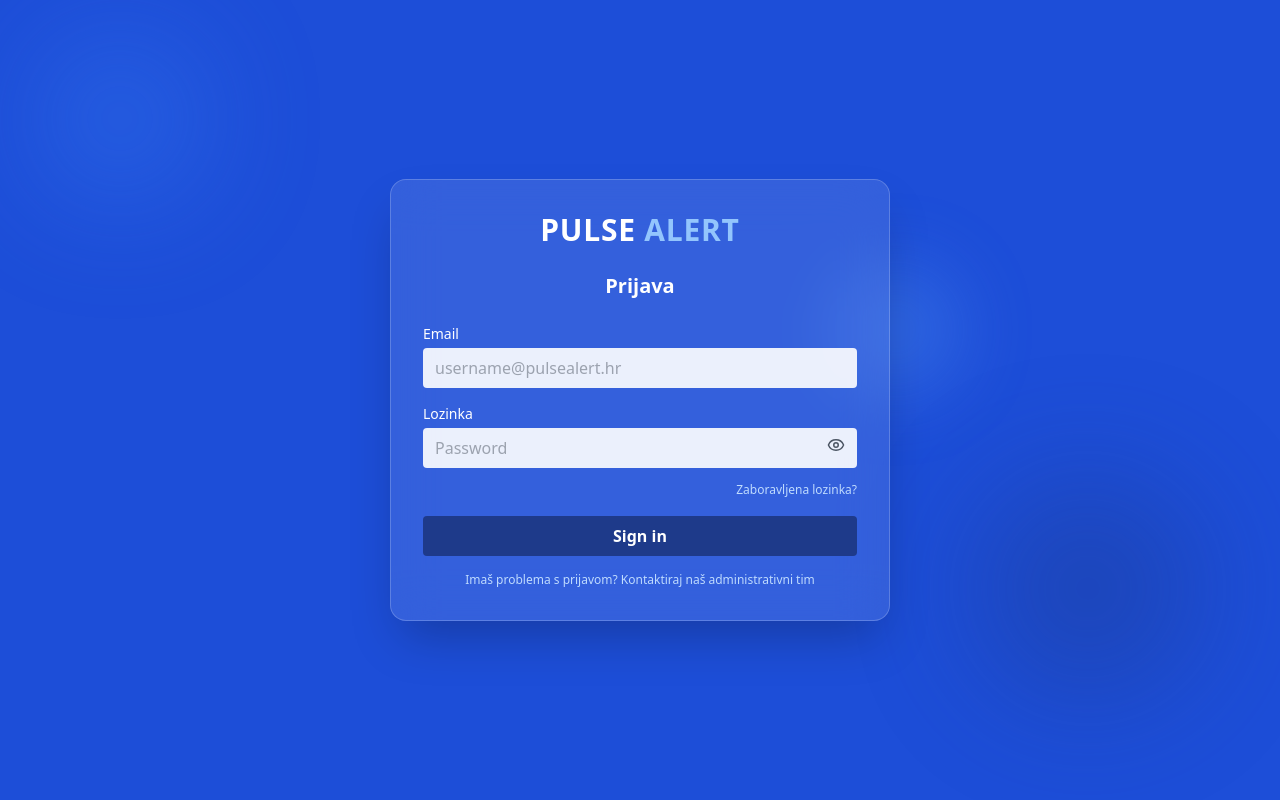
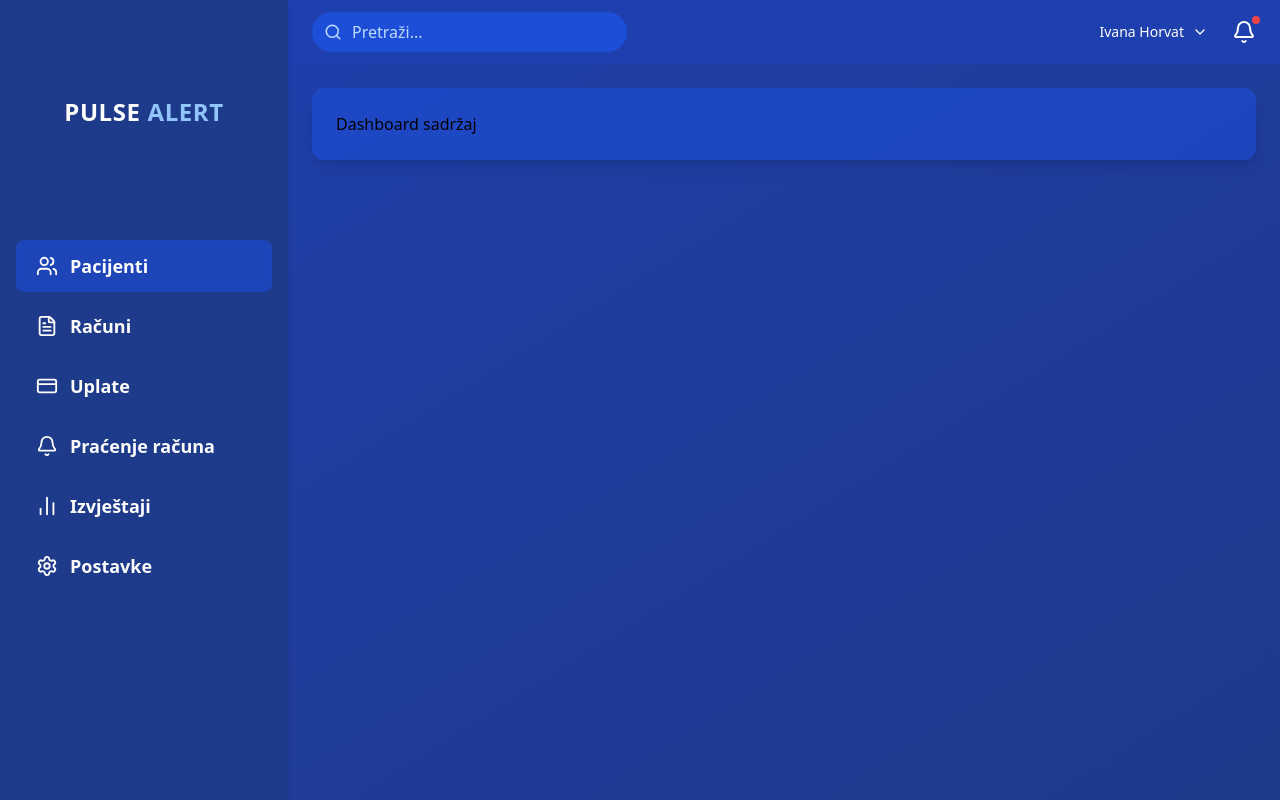
Before and after one commit to E-Begich/PulseAlert, a React (Create React App) app in the folder frontend/: page /dashboard in a window 1280 px wide. Built offline with nearby package versions, Linux system fonts and the light colour scheme.

Commit message:
UI, dashboard, sidebar, navbar

```diff
--- a/frontend/package.json
+++ b/frontend/package.json
@@ -10,6 +10,7 @@
     "lucide-react": "^0.563.0",
     "react": "^19.2.3",
     "react-dom": "^19.2.3",
+    "react-router-dom": "^7.13.0",
     "react-scripts": "5.0.1",
     "web-vitals": "^2.1.4"
   },
--- a/frontend/src/App.js
+++ b/frontend/src/App.js
@@ -1,8 +1,15 @@
-import Login from "./pages/Login"
+import { BrowserRouter, Routes, Route } from "react-router-dom";
+import Login from "./pages/Login";
+import Dashboard from "./pages/Dashboard";
 
 function App() {
   return (
- <Login/>
+    <BrowserRouter>
+      <Routes>
+        <Route path="/" element={<Login />} />
+        <Route path="/dashboard" element={<Dashboard />} />
+      </Routes>
+    </BrowserRouter>
   );
 }
 
--- /dev/null
+++ b/frontend/src/components/Sidebar.jsx
@@ -0,0 +1,57 @@
+import { Users, FileText, CreditCard, Bell, BarChart2, Settings } from "lucide-react";
+
+export default function Sidebar({ isOpen, toggleSidebar }) {
+  return (
+    <aside
+      className={`
+        fixed top-0 left-0 h-screen w-72
+        bg-blue-900 text-white shadow-md
+        transform transition-transform duration-300
+        ${isOpen ? "translate-x-0" : "-translate-x-full"}
+        md:translate-x-0 z-40 pt-20
+      `}
+    >
+      {/* Logo */}
+      <div className="h-16 flex items-center justify-center">
+        <h1 className="text-2xl font-bold tracking-wide">
+          PULSE <span className="text-blue-300">ALERT</span>
+        </h1>
+      </div>
+
+      {/* Navigation */}
+      <nav className="p-4 space-y-2 mt-20">
+        <NavItem icon={<Users size={22} />} label="Pacijenti" active />
+        <NavItem icon={<FileText size={22} />} label="Računi" />
+        <NavItem icon={<CreditCard size={22} />} label="Uplate" />
+        <NavItem icon={<Bell size={22} />} label="Praćenje računa" />
+        <NavItem icon={<BarChart2 size={22} />} label="Izvještaji" />
+        <NavItem icon={<Settings size={22} />} label="Postavke" />
+      </nav>
+
+      {/* Dugme X za zatvaranje sidebar-a */}
+      <button
+        className="absolute bottom-4 left-1/2 -translate-x-1/2 w-10 h-10 flex items-center justify-center text-white bg-blue-700 hover:bg-blue-600 rounded-full shadow-lg md:hidden"
+        onClick={toggleSidebar}  // <-- poziva funkciju iz roditelja
+        aria-label="Close sidebar"
+      >
+        &times;
+      </button>
+    </aside>
+  );
+}
+
+function NavItem({ icon, label, active }) {
+  return (
+    <div
+      className={`
+        flex items-center gap-3 px-5 py-3 rounded-lg cursor-pointer
+        text-white text-lg font-semibold
+        transition-colors duration-200
+        ${active ? "bg-blue-700/60 backdrop-blur-sm" : "hover:bg-blue-800/40"}
+      `}
+    >
+      {icon}
+      <span>{label}</span>
+    </div>
+  );
+}
--- /dev/null
+++ b/frontend/src/components/TopNavBar.jsx
@@ -0,0 +1,56 @@
+import { Search, Bell, ChevronDown, Menu } from "lucide-react";
+
+export default function TopNavbar({ onMenuClick }) {
+  return (
+    <header className="h-16 bg-blue-800 flex items-center px-6 text-white">
+      {/* Mobile menu */}
+      <button className="md:hidden mr-4" onClick={onMenuClick}>
+        <Menu />
+      </button>
+
+      {/* Search */}
+      <div className="relative w-1/3">
+        <Search
+          className="absolute left-3 top-1/2 -translate-y-1/2 text-blue-200"
+          size={18}
+        />
+        <input
+          type="text"
+          placeholder="Pretraži..."
+          className="
+            w-full pl-10 pr-4 py-2 rounded-full
+            bg-blue-700 text-white placeholder-blue-200
+            focus:outline-none
+          "
+        />
+      </div>
+
+      {/* Right side */}
+      <div className="ml-auto flex items-center gap-6">
+        {/* User dropdown */}
+        <div className="relative group cursor-pointer">
+          <div className="flex items-center gap-2">
+            <span className="text-sm font-medium">Ivana Horvat</span>
+            <ChevronDown size={16} />
+          </div>
+
+          <div className="absolute right-0 mt-2 w-40 bg-blue-700 text-white rounded-xl shadow-lg opacity-0 group-hover:opacity-100 transition">
+            <div className="px-4 py-2 text-sm text-blue-200">
+              Uloga: Admin
+            </div>
+            <div className="border-t border-blue-600" />
+            <button className="w-full text-left px-4 py-2 text-sm hover:bg-blue-600">
+              Odjava
+            </button>
+          </div>
+        </div>
+
+        {/* Notifications */}
+        <button className="relative">
+          <Bell />
+          <span className="absolute -top-1 -right-1 w-2 h-2 bg-red-500 rounded-full" />
+        </button>
+      </div>
+    </header>
+  );
+}
--- /dev/null
+++ b/frontend/src/layouts/DashboardLayout.jsx
@@ -0,0 +1,19 @@
+import { useState } from "react";
+import Sidebar from "../components/Sidebar";
+import TopNavbar from "../components/TopNavBar";
+
+export default function DashboardLayout({ children }) {
+  const [sidebarOpen, setSidebarOpen] = useState(false);
+
+  const toggleSidebar = () => setSidebarOpen(!sidebarOpen);
+
+  return (
+    <div className="min-h-screen bg-gradient-to-br from-blue-800 to-blue-900 relative">
+      <Sidebar isOpen={sidebarOpen} toggleSidebar={toggleSidebar} />
+      <div className="relative flex flex-col md:ml-72 min-h-screen">
+        <TopNavbar onMenuClick={toggleSidebar} />
+        <main className="flex-1 p-6">{children}</main>
+      </div>
+    </div>
+  );
+}
--- /dev/null
+++ b/frontend/src/pages/Dashboard.jsx
@@ -0,0 +1,12 @@
+import DashboardLayout from "../layouts/DashboardLayout";
+
+export default function Dashboard() {
+  return (
+    <DashboardLayout>
+      <div className="bg-blue-700/60 rounded-xl shadow-lg p-6">
+        {/* Glavni sadržaj dashboarda */}
+        Dashboard sadržaj
+      </div>
+    </DashboardLayout>
+  );
+}
```
Also changed, not shown: 1 other file (tests, documents, lock files or other folders).
